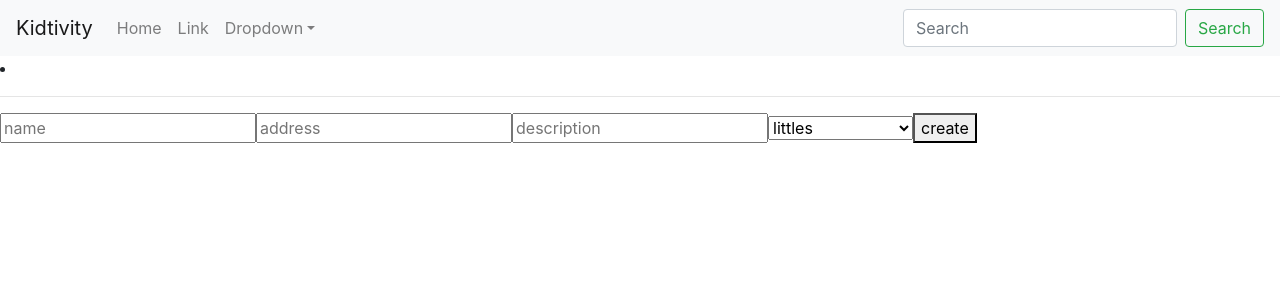
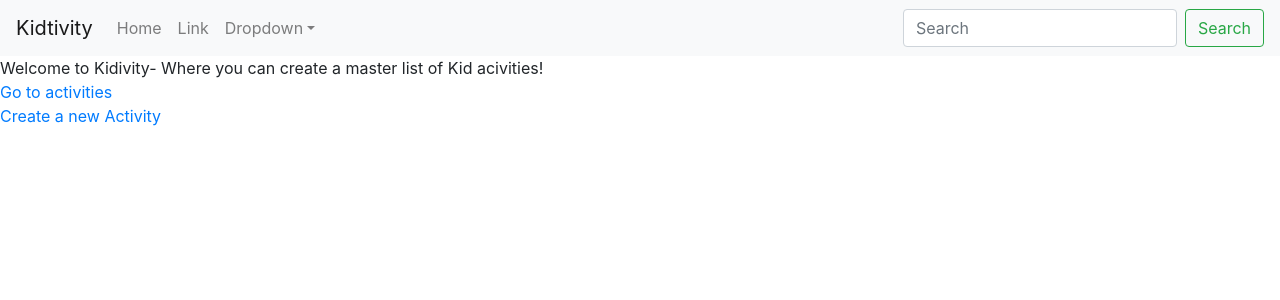
Before and after one commit to mcdonaldcarolyn/kidivity-app, a React (Create React App) app: page / in a window 1280 px wide. Shown: the top 300 px of the page. Built offline with nearby package versions, Linux system fonts and the light colour scheme.

Commit message:
fix links

```diff
--- a/src/App.js
+++ b/src/App.js
@@ -11,9 +11,9 @@ export default class App extends Component {
       <div>
         <MenuComponent />
         <Router>
-          <Route exact path="/" component={ActivityPageComponent} />
-          <Route exact path="/home" component={HomePageComponent}/>
-          <Route exact path="/new" component={FormComponent}/>
+          <Route exact path="/list" component={ActivityPageComponent} />
+          <Route exact path="/" component={HomePageComponent}/>
+          {/* <Route exact path="/new" component={FormComponent}/> */}
         </Router>
       </div>
     );
--- a/src/Components/ActivityPageComponent.js
+++ b/src/Components/ActivityPageComponent.js
@@ -9,10 +9,10 @@ export default class ActivityPageComponent extends Component {
             activities: []
         }
     }
-    addItem = (name, address, description) => {
+    addItem = (name, address, description, catagory) => {
         console.log ("got to addItem in activiies page")
         this.setState({
-            activities: [...this.state.activities, { name, address, description }]
+            activities: [...this.state.activities, { name, address, description, catagory }]
         })
     }
     render() {
--- a/src/Components/HomePageComponent.js
+++ b/src/Components/HomePageComponent.js
@@ -4,9 +4,9 @@ export default class HomePageComponent extends Component {
     render() {
         return (
             <div>
-                Hello to Kidivity- Where you can create a master list of Kid acivities!
+                Welcome to Kidivity- Where you can create a master list of Kid acivities!
                 <br/>
-                <a href="/activities">Go to activities</a>
+                <a href="/list">Go to activities</a>
                 <br/>
                 <a href="/new">Create a new Activity</a>
 
--- a/src/Components/ListComponent.js
+++ b/src/Components/ListComponent.js
@@ -12,6 +12,7 @@ export default class ListComponent extends Component{
             )
         })
     }
+
     render(){
         return(
 
```
